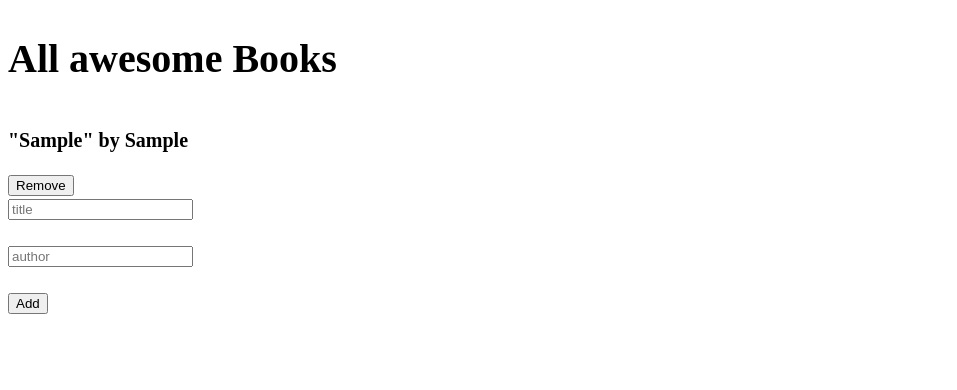
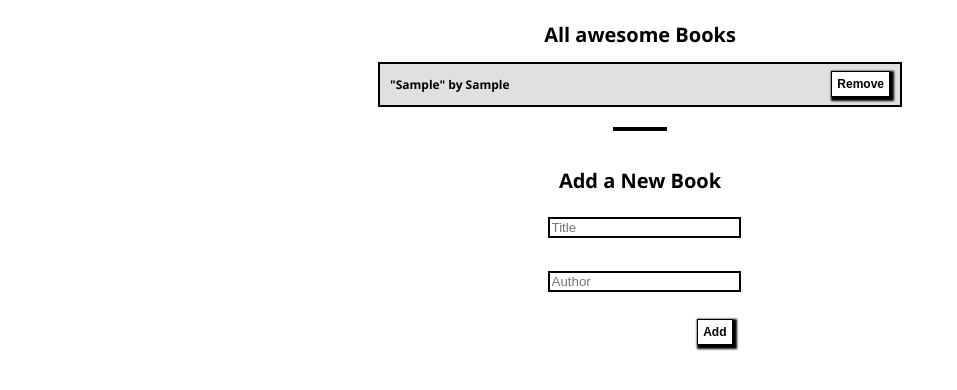
Before and after one commit to MariamOsman11/Awesome-Books, a website: page index.html in a window 1280 px wide. Both pictures are taken after typing "Sample", "Sample" into the empty fields and a click on the button "Add". Shown: the whole page, without its empty margins (0-957 px from the left). Drawn offline with Linux system fonts and the light colour scheme.

Commit message:
Refactor the styling of the site

```diff
--- a/index.html
+++ b/index.html
@@ -14,10 +14,12 @@
          <div class="bookList">
 
          </div>
-         <div>
+         <hr/>
+         <div class="form_styles">
+            <h2>Add a New Book</h2>
             <form action="" id="form-action">
-               <input type="text" name="text" placeholder="title" class="title" required><br><br>
-               <input type="text" name="text" placeholder="author" class="author" required><br><br>
+               <input type="text" name="text" placeholder="Title" class="title" required><br><br>
+               <input type="text" name="text" placeholder="Author" class="author" required><br><br>
                <button id="btn-add" type="submit">Add</button>
             </form>
          </div>
--- a/style.css
+++ b/style.css
@@ -1,6 +1,78 @@
+body {
+  font-family: 'Segoe UI', Tahoma, Geneva, Verdana, sans-serif;
+}
+
 .container {
   display: flex;
   flex-direction: column;
   font-size: 20px;
   font-weight: 700;
+  align-items: center;
 }
+
+.bookList>div:nth-child(odd) {
+  background: #e0e0e0;
+}
+
+.container hr {
+  border: 2px solid #000;
+  width: 50px;
+  margin-top: 20px;
+  margin-bottom: 20px;
+}
+
+.bookList {
+  border: 2px solid #000;
+}
+
+.books_container {
+  display: flex;
+  justify-content: space-between;
+  align-items: center;
+  width: 500px;
+  padding: 0 10px;
+}
+
+.books_container button {
+  background-color: #fff;
+  border: 1px solid #000;
+  font-size: 12px;
+  font-weight: 700;
+  padding: 5px;
+  box-shadow: 2px 2px 2px 2px rgba(0,0,0);
+  cursor: pointer;
+}
+
+.form_styles button {
+  background-color: #fff;
+  border: 1px solid #000;
+  font-size: 12px;
+  font-weight: 700;
+  padding: 5px;
+  box-shadow: 2px 2px 2px 2px rgba(0,0,0);
+  cursor: pointer;
+  float: right;
+}
+
+.container h1 {
+  font-size: 20px;
+}
+
+.form_styles h2 {
+  font-size: 20px;
+}
+
+.form_styles {
+  display: flex;
+  flex-direction: column;
+  align-items: center;
+}
+
+.form_styles input {
+  width: 100%;
+  border: 2px solid #000;
+}
+
+.books_container p {
+  font-size: 12px;
+}
```
